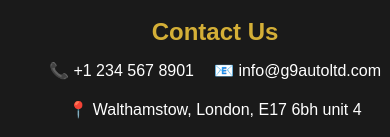
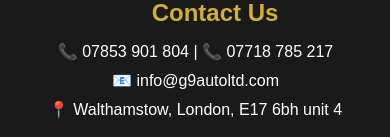
Before and after one commit to ugureren212/g9-autos, a Vue app: page / in a window 390 px wide. Shown: the part 705-842 px from the top of the page. Built offline with nearby package versions, Linux system fonts and the light colour scheme.

Commit message:
kinda fixed nav bar and footer sizing issue on mobile view

```diff
--- a/src/components/ContactUs.vue
+++ b/src/components/ContactUs.vue
@@ -5,7 +5,7 @@
     <section id="contact" class="contact-section">
       <h2>Contact Us</h2>
       <div class="contact-details">
-        <p>📞 +1 234 567 8901</p>
+        <p>📞 07853 901 804  | 📞 07718 785 217</p>
         <p>📧 info@g9autoltd.com</p>
         <p>📍 Walthamstow, London, E17 6bh unit 4</p>
       </div>
@@ -82,4 +82,13 @@
 .contact-details p {
   margin: 0;
 }
+
+/* Responsive Design */
+@media (max-width: 768px) {
+  .contact-details {
+    width: 90%;
+    flex-direction: column; /* Stack items vertically on smaller screens */
+    gap: 10px; /* Reduce the gap between items */
+  }
+}
 </style>
--- a/src/components/NavigationBar.vue
+++ b/src/components/NavigationBar.vue
@@ -124,7 +124,7 @@
   .navbar-links {
     flex-direction: row;
     justify-content: center;
-    width: 100%;
+    width: 80%;
     margin: 10px 0;
   }
 
```
